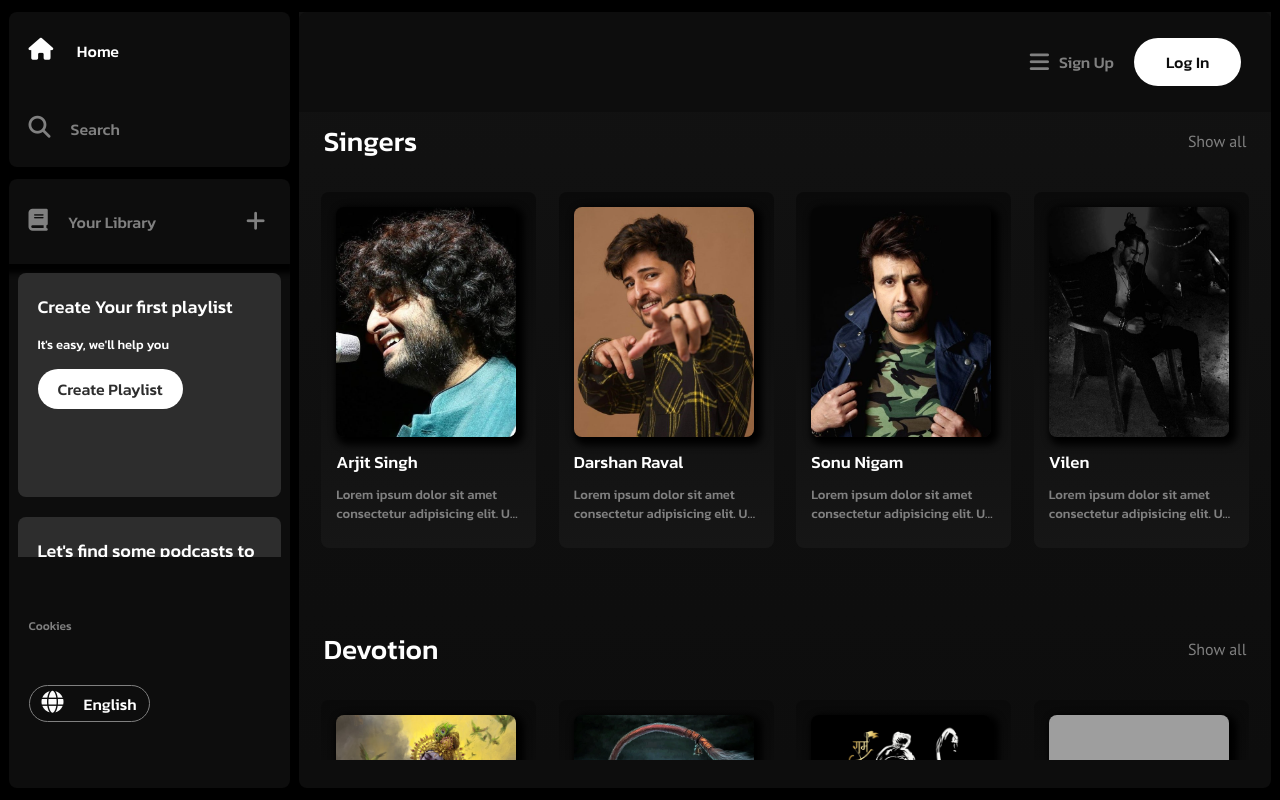
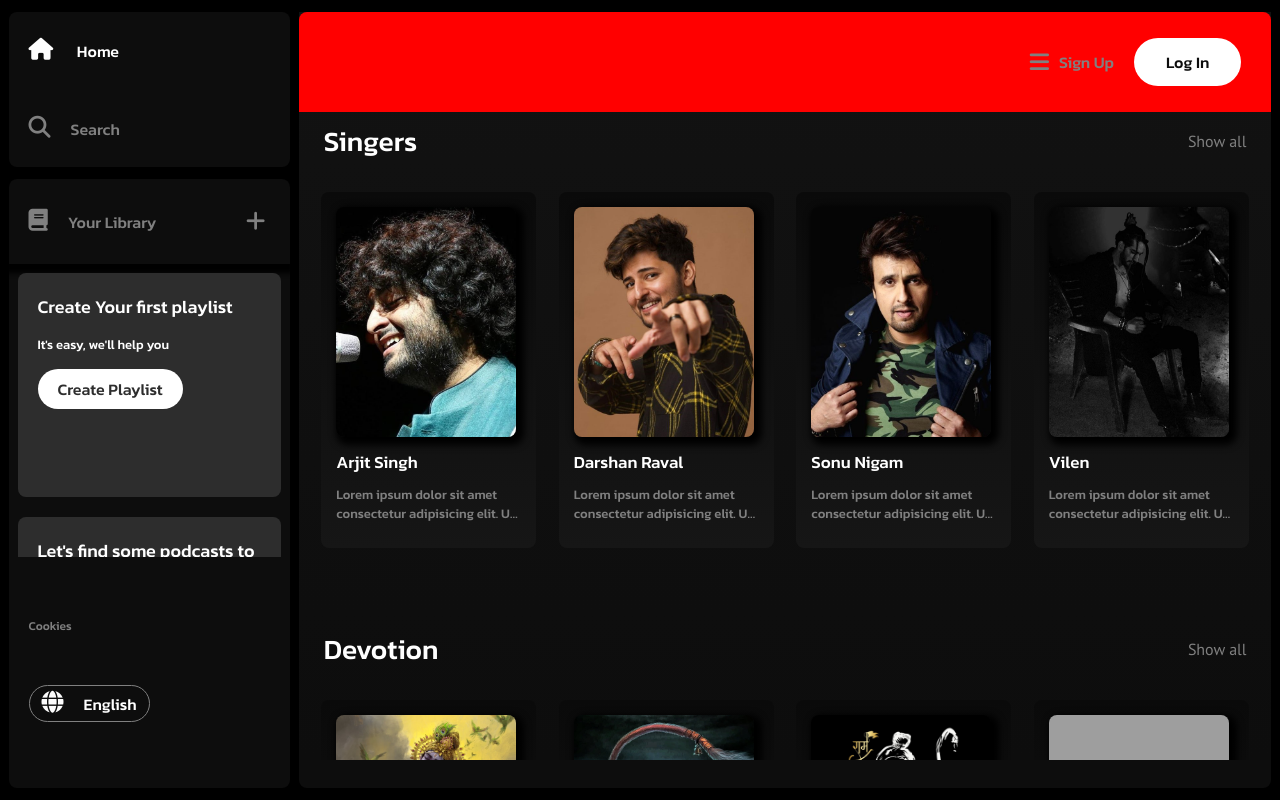
Before and after one commit to Naitik2408/Spotify, a plain HTML site: page index.html in a window 1280 px wide. Drawn offline with Linux system fonts and the light colour scheme; grey boxes are pictures that could not be loaded.

Commit message:
Test commit

```diff
--- a/index2.css
+++ b/index2.css
@@ -12,8 +12,8 @@
 }
 
 .navbar {
-    background-color: rgb(13, 13, 13, 0.94);
-    /* background-color: red; */
+    /* background-color: rgb(13, 13, 13, 0.94); */
+    background-color: red;
     position: fixed;
     width: 71.3%;
     /* width: 100%; */
```
